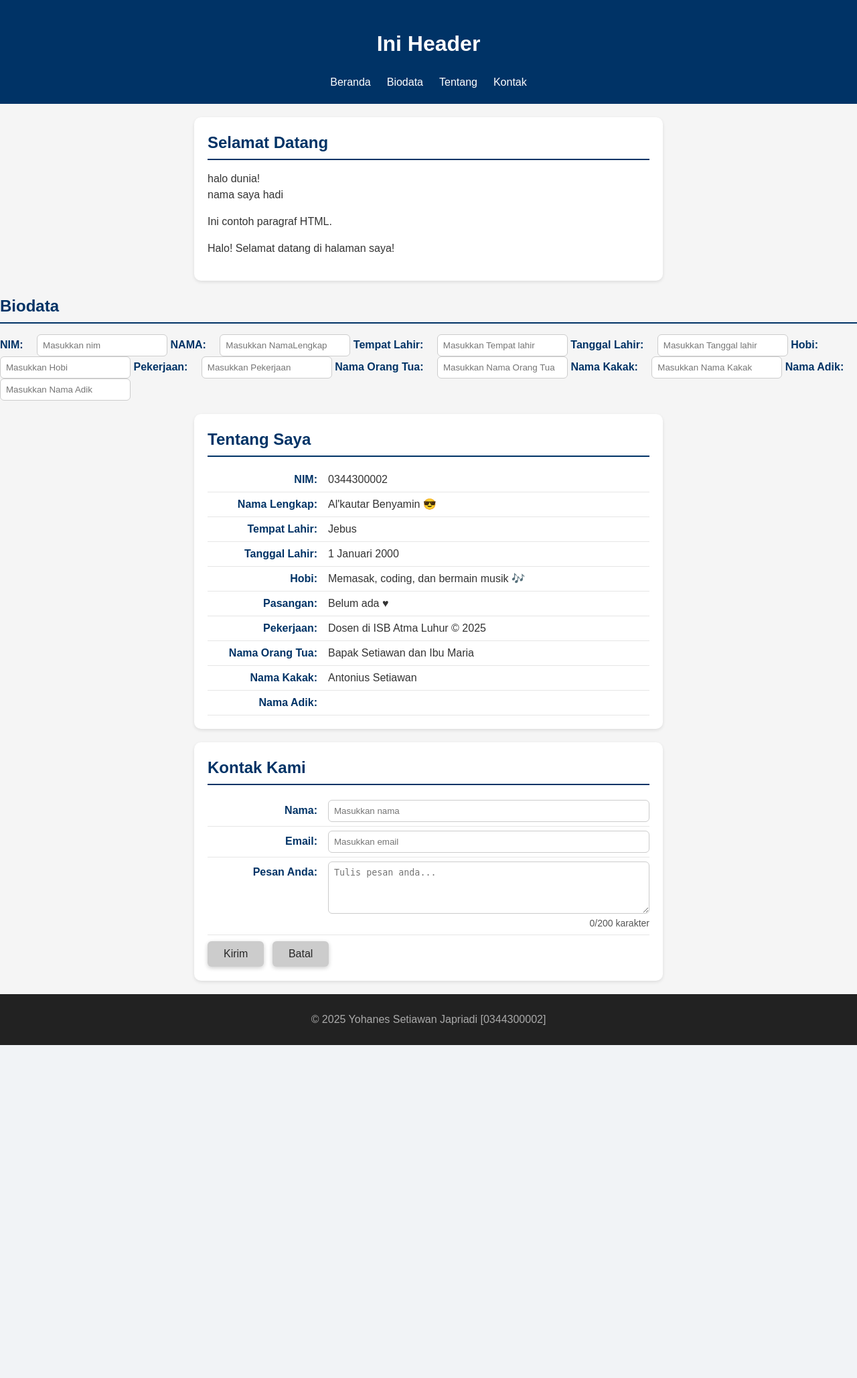
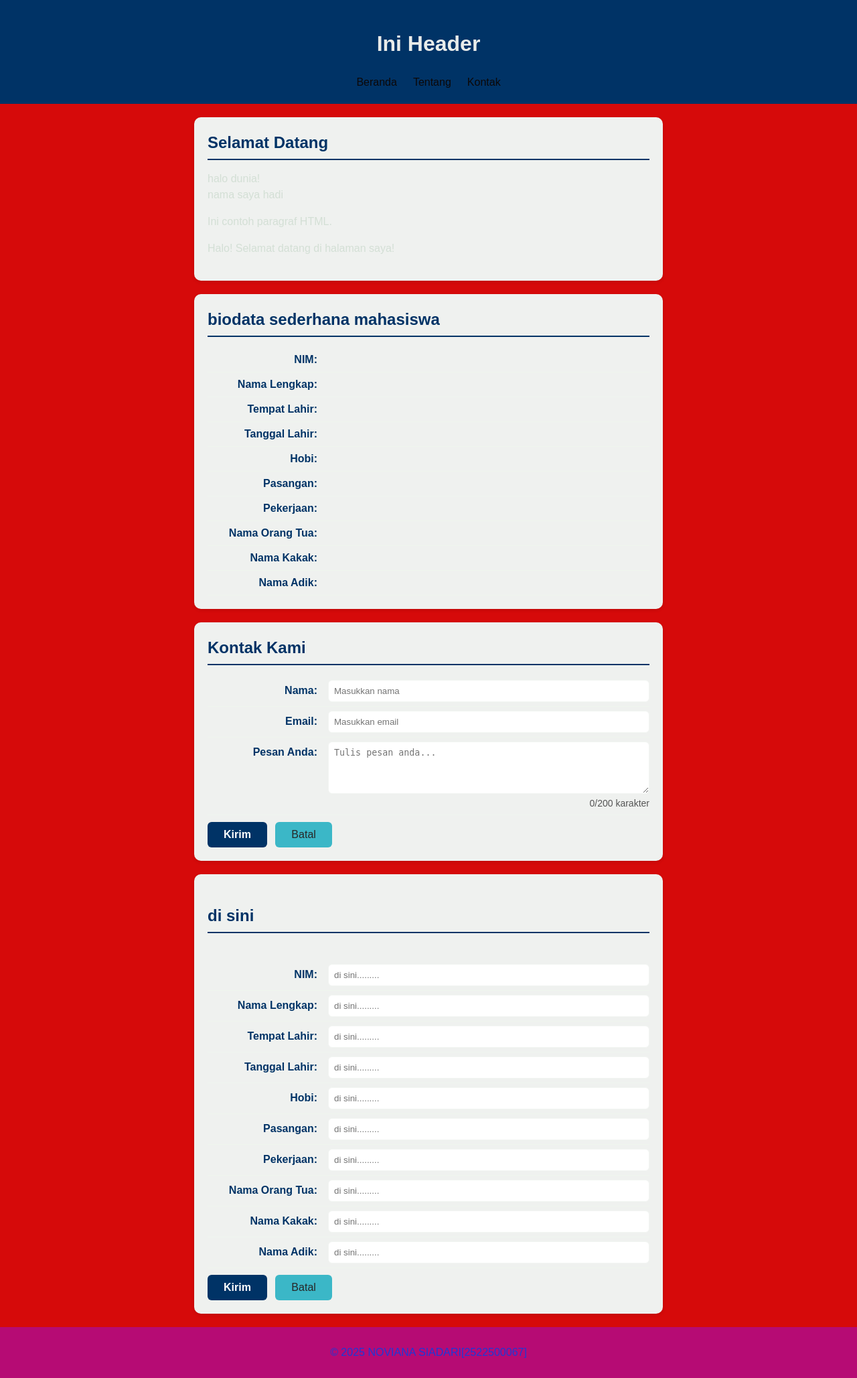
Before and after one commit to 2522500052/2522500052-GB1J-SIGB1J-2526O, a PHP site: the page made by pertemuan-08/bahan UTS PWD/index.php in a window 1280 px wide. Shown: the whole page at 67% size. Before the commit the page ends 1560 px from the top, so only its background shows below. Run offline with PHP 8.4, Linux system fonts and the light colour scheme.

Commit message:
memperbaiki index.php karena hasilnya salah diawal

```diff
--- a/pertemuan-08/bahan UTS PWD/index.php
+++ b/pertemuan-08/bahan UTS PWD/index.php
@@ -1,24 +1,20 @@
+<!DOCTYPE html>
+<html lang="en">
 <?php
 session_start();
-
-$sesnama = "";
-if (isset($_SESSION["sesnama"])):
-  $sesnama = $_SESSION["sesnama"];
-endif;
-
-$sesemail = "";
-if (isset($_SESSION["sesemail"])):
-  $sesemail = $_SESSION["sesemail"];
-endif;
-
-$sespesan = "";
-if (isset($_SESSION["sespesan"])):
-  $sespesan = $_SESSION["sespesan"];
-endif;
+$sesemail = $_SESSION["txtEmail"] ?? "";
+$sespesan = $_SESSION["txtPesan"] ?? "";
+$sesnim = $_SESSION["sesnim"] ?? "";
+$sesnama = $_SESSION["txtnamalengkap"] ?? "";
+$sestempatlahir = $_SESSION["txttempatlahir"] ?? "";
+$sestanggallahir = $_SESSION["txttanggallahir"] ?? "";
+$seshobi = $_SESSION["txthobi"] ?? "";
+$sespasangan = $_SESSION["txtpasangan"] ?? "";
+$sespekerjaan = $_SESSION["txtpekerjaan"] ?? "";
+$sesnamaortu = $_SESSION["txtnamaortu"] ?? "";
+$sesnamakakak = $_SESSION["txtnamakakak"] ?? "";
+$sesnamaadik = $_SESSION["txtnamaadik"] ?? "";
 ?>
-
-<!DOCTYPE html>
-<html lang="en">
 
 <head>
   <meta charset="UTF-8">
@@ -36,9 +32,9 @@ endif;
     <nav>
       <ul>
         <li><a href="#home">Beranda</a></li>
-        <li><a href="#biodata">Biodata</a></li>
         <li><a href="#about">Tentang</a></li>
         <li><a href="#contact">Kontak</a></li>
+
       </ul>
     </nav>
   </header>
@@ -53,86 +49,40 @@ endif;
       <p>Ini contoh paragraf HTML.</p>
     </section>
 
-    <section id="biodata">
-      <h2>Biodata</h2>
-      <form action="proses.php" method="POST">
+    <section id="about">
+      <?php
+          $nim = "2522500052";
+          $Nama_Lengkap = "Noviana siadari;";
+          $Tempat_Lahir = "Bangai";
+          $Tanggal_Lahir = "09 agustus 2006";
+          $hobi = "menyanyi";
+          $Pasangan = "jomblo&hearts;";
+          $Pekerjaan = "karyawan laundry;";
+          $Nama_orang_tua ="Nama Ayah saya adalah Antonius siadari dan ibu saya Netty sinaga;";
+          $Nama_kakak = "saya memiliki 6 orang kakak";
+          $Nama_adik = "saya memiliki 2 orang adik";
+      ?>
 
-        <label for="txtNim"><span>NIM:</span>
-          <input type="NIM" id="txtNim" name="txtNim" placeholder="Masukkan nim" required autocomplete="Nim">
-        </label>
-
-        <label for="txtNamaLengkap"><span>NAMA:</span>
-          <input type="NamaLengkap" id="txtNamaLengkap" name="txtNamaLengkap" placeholder="Masukkan NamaLengkap" required autocomplete="Nama">
-        </label>
-
-        <label for="txtTempatLahir"><span>Tempat Lahir:</span>
-          <input type="Tempat Lahir" id="txtTempatLahir" name="txtTempatLahir" placeholder="Masukkan Tempat lahir" required autocomplete="Tempat Lahir">
-        </label>
-
-        <label for="txtTanggalLahir"><span>Tanggal Lahir:</span>
-          <input type="Tanggal Lahir" id="txtTanggalLahir" name="txtTanggalLahir" placeholder="Masukkan Tanggal lahir" required autocomplete="Tanggal Lahir">
-        </label>
-
-        <label for="txtHobi"><span>Hobi:</span>
-          <input type="Hobi" id="txtHobi" name="txtHobi" placeholder="Masukkan Hobi" required autocomplete="Hobi">
-        </label>
-
-        <label for="txtPekerjaan"><span>Pekerjaan:</span>
-          <input type="Pekerjaan" id="txtPekerjaan" name="txtPekerjaan" placeholder="Masukkan Pekerjaan" required autocomplete="Pekerjaan">
-        </label>
-
-        <label for="txtNamaOrangTua"><span>Nama Orang Tua:</span>
-          <input type="Nama Orang Tua" id="txtNamaOrangTua" name="txtNamaOrangTua" placeholder="Masukkan Nama Orang Tua" required autocomplete="Nama Orang Tua">
-        </label>
-
-        <label for="txtNamaKakak"><span>Nama Kakak:</span>
-          <input type="Nama Kakak" id="txtNamaKakak" name="txtNamaKakak" placeholder="Masukkan Nama Kakak" required autocomplete="Nama Kakak">
-        </label>
-
-        <label for="txtNamaAdik"><span>Nama Adik:</span>
-          <input type="Nama Adik" id="txtNamaAdik" name="txtNamaAdik" placeholder="Masukkan Nama Adik" required autocomplete="Nama Adik">
-        </label>
-
-        </label>
-
-
+      <h2>biodata sederhana mahasiswa</h2>
+      <p><strong>NIM:</strong><?php echo $sesnim?> </p>
+      <p><strong>Nama Lengkap:</strong><?php echo $sesnama?></p>
+      <p><strong>Tempat Lahir:</strong><?php echo $sestempatlahir?></p>
+      <p><strong>Tanggal Lahir:</strong> <?php echo $sestanggallahir?></p>
+      <p><strong>Hobi:</strong><?php echo $seshobi?></p>
+      <p><strong>Pasangan:</strong> <?php echo $sespasangan ?></p>
+      <p><strong>Pekerjaan:</strong><?php echo $sespekerjaan?></p>
+      <p><strong>Nama Orang Tua:</strong> <?php echo $sesnamaortu?></p>
+      <p><strong>Nama Kakak:</strong> <?php echo $sesnamakakak?></p>
+      <p><strong>Nama Adik:</strong> <?php echo $sesnamaadik?></p>
     </section>
 
-    <section id="about">
-      <?php
-      $nim = 2511500010;
-      $NIM = '0344300002';
-      $nama = "Say'yid Abdullah";
-      $Nama = 'Al\'kautar Benyamin';
-      $tempat = "Jebus";
-      ?>
-      <h2>Tentang Saya</h2>
-      <p><strong>NIM:</strong>
-        <?php
-        echo $NIM;
-        ?>
-      </p>
-      <p><strong>Nama Lengkap:</strong>
-        <?php
-        echo $Nama;
-        ?> &#128526;
-      </p>
-      <p><strong>Tempat Lahir:</strong> <?php echo $tempat; ?></p>
-      <p><strong>Tanggal Lahir:</strong> 1 Januari 2000</p>
-      <p><strong>Hobi:</strong> Memasak, coding, dan bermain musik &#127926;</p>
-      <p><strong>Pasangan:</strong> Belum ada &hearts;</p>
-      <p><strong>Pekerjaan:</strong> Dosen di ISB Atma Luhur &copy; 2025</p>
-      <p><strong>Nama Orang Tua:</strong> Bapak Setiawan dan Ibu Maria</p>
-      <p><strong>Nama Kakak:</strong> Antonius Setiawan</p>
-      <p><strong>Nama Adik:</strong> <?php echo $sespesan ?></p>
-    </section>
 
     <section id="contact">
       <h2>Kontak Kami</h2>
-      <form action="proses.php" method="POST">
+      <form action="  " method="POST">
 
-        <label for="txtNama"><span>Nama:</span>
-          <input type="text" id="txtNama" name="txtNama" placeholder="Masukkan nama" required autocomplete="name">
+        <label for="txtnama"><span>Nama:</span>
+          <input type="text" id="txtnama" name="txtnama" placeholder="Masukkan nama" required autocomplete="name">
         </label>
 
         <label for="txtEmail"><span>Email:</span>
@@ -148,14 +98,62 @@ endif;
         <button type="submit">Kirim</button>
         <button type="reset">Batal</button>
       </form>
+</section>
 
-      <?php if (!empty($sesnama)): ?>
-        <br><hr>
-        <h2>Yang menghubungi kami</h2>
-        <p><strong>Nama :</strong> <?php echo $sesnama ?></p>
-        <p><strong>Email :</strong> <?php echo $sesemail ?></p>
-        <p><strong>Pesan :</strong> <?php echo $sespesan ?></p>
-      <?php endif; ?>
+
+
+
+  <section id="contact">
+      <br><h2> di sini</h2></br>
+      <form action="ulangan.php" method="POST">
+
+        <label for="txtnim"><span>NIM:</span>
+          <input type="Nim" id="txtnim" name="txtnim" placeholder="di sini........." required autocomplete="nim">
+        </label>
+
+        <label for="txtnamalengkap"><span>Nama Lengkap:</span>
+          <input type="Nama" id="txtnamalengkap" name="txtnamalengkap" placeholder="di sini........." required autocomplete="nama">
+        </label>
+
+        <label for="txttempatlahir"><span>Tempat Lahir:</span>
+          <input type="Tempat lahir" id="txttempatlahir" name="txttempatlahir" placeholder="di sini........." required autocomplete="email">
+        </label>
+
+        <label for="txttanggallahir"><span>Tanggal Lahir:</span>
+          <input type="Tanggal lahir" id="txttanggallahir" name="txttanggallahir" placeholder="di sini........." required autocomplete="email">
+        </label>
+
+        <label for="txthobi"><span>Hobi:</span>
+          <input type="hobi" id="txthobi" name="txthobi" placeholder="di sini........." required autocomplete="email">
+        </label>
+
+        <label for="txtpasangan"><span>Pasangan:</span>
+          <input type="pasangan" id="txtpasangan" name="txtpasangan" placeholder="di sini........." required autocomplete="email">
+        </label>
+
+
+        <label for="txtpekerjaan"><span>Pekerjaan:</span>
+          <input type="pekerjaan" id="txtpekerjaan" name="txtpekerjaan" placeholder="di sini........." required autocomplete="email">
+        </label>
+
+        <label for="txtnamaortu"><span>Nama Orang Tua:</span>
+          <input type="nama orang tua" id="txtnamaortu" name="txtnamaortu" placeholder="di sini........." required autocomplete="email">
+        </label>
+
+        <label for="txtnamakakak"><span>Nama Kakak:</span>
+          <input type="nama kakak" id="txtnamakakak" name="txtnamakakak" placeholder="di sini........." required autocomplete="email">
+        </label>
+
+        <label for="txtnamaadik"><span>Nama Adik:</span>
+          <input type="nama adik" id="txtnamadik" name="txtnamaadik" placeholder="di sini........." required autocomplete="email">
+        </label>
+
+
+
+        <button type="submit">Kirim</button>
+        <button type="reset">Batal</button>
+      </form>
+
 
 
 
@@ -163,7 +161,7 @@ endif;
   </main>
 
   <footer>
-    <p>&copy; 2025 Yohanes Setiawan Japriadi [0344300002]</p>
+    <p>&copy; 2025 NOVIANA SIADARI[2522500067]</p>
   </footer>
 
   <script src="script.js"></script>
--- a/pertemuan-08/bahan UTS PWD/style.css
+++ b/pertemuan-08/bahan UTS PWD/style.css
@@ -5,14 +5,14 @@
 body {
   margin: 0;
   font-family: Arial, sans-serif;
-  background: #f5f5f5;
-  color: #333;
+  background: #d60a0a;
+  color: #d3dfd5;
   line-height: 1.5;
 }
 
 header {
   background: #003366;
-  color: #fff;
+  color: #e9ecea;
   padding: 20px;
   text-align: center;
 }
@@ -26,7 +26,7 @@ header ul {
 }
 
 header li a {
-  color: #fff;
+  color: #0c0808;
   text-decoration: none;
   padding: 6px 12px;
 }
@@ -38,21 +38,21 @@ header li a:hover {
 }
 
 header li a:focus {
-  outline: 2px solid #fff;
+  outline: 2px solid hsl(114, 33%, 88%);
   outline-offset: 2px;
   border-radius: 6px;
-  background-color: rgba(255, 255, 255, 0.15);
+  background-color: rgba(109, 93, 93, 0.15);
 }
 
 header li a:active {
-  background-color: #cc04a1;
+  background-color: #f51aea;
   transform: translateY(1px);
 }
 
 #home:target~header nav a[href="#home"],
 #about:target~header nav a[href="#about"],
 #contact:target~header nav a[href="#contact"] {
-  background: #fff;
+  background: #f0f3f0;
   color: #003366;
   font-weight: bold;
   border-radius: 6px;
@@ -62,7 +62,7 @@ header li a:active {
 #home,
 #about,
 #contact {
-  background-color: #ffffff;
+  background-color: #eff1ef;
   border-radius: 10px;
   padding: 20px;
   max-width: 700px;
@@ -72,8 +72,7 @@ header li a:active {
 
 #home h2,
 #about h2,
-#contact h2,
-#biodata h2 {
+#contact h2 {
   color: #003366;
   border-bottom: 2px solid #003366;
   padding-bottom: 6px;
@@ -86,19 +85,17 @@ header li a:active {
 }
 
 #about p,
-#contact label,
 #contact label {
   display: flex;
   justify-content: flex-start;
   align-items: baseline;
   margin: 0;
   padding: 6px 0;
-  border-bottom: 1px solid #e6e6e6;
+  border-bottom: 1px solid #eff5ee;
 }
 
 #about strong,
-#contact label>span,
-#biodata label>span {
+#contact label>span {
   min-width: 180px;
   color: #003366;
   font-weight: 600;
@@ -108,11 +105,9 @@ header li a:active {
 }
 
 #contact input,
-#contact textarea,
-#biodata input,
-#biodata textarea {
+#contact textarea {
   flex: 1;
-  border: 1px solid #ccc;
+  border: 1px solid #f2f5f2;
   border-radius: 6px;
   padding: 8px;
   color: #000;
@@ -121,8 +116,7 @@ header li a:active {
   box-sizing: border-box;
 }
 
-#contact button, #biodata button {
-
+#contact button {
   margin-top: 10px;
   display: inline-block;
   padding: 10px 24px;
@@ -134,32 +128,32 @@ header li a:active {
   margin-right: 8px;
 }
 
-#contact button, #biodata button[type="submit"] {
+#contact button[type="submit"] {
   background-color: #003366;
   color: #fff;
   font-weight: 600;
 }
 
-#contact button, #biodata button[type="reset"] {
-  background-color: #b4b4b4;
+#contact button[type="reset"] {
+  background-color: #3bb7c7;
   color: #272727;
   font-weight: 500;
 }
 
-#contact button, #biodata button[type="submit"]:hover {
-  background-color: #0379ee;
+#contact button[type="submit"]:hover {
+  background-color: #f58e18;
   transform: translateY(-1px);
   box-shadow: 0 2px 6px rgba(0, 0, 0, 0.2);
 }
 
-#contact button, #biodata button[type="reset"]:hover {
-  background-color: #cccccc;
+#contact button[type="reset"]:hover {
+  background-color: #250707;
   transform: translateY(-1px);
 }
 
 footer {
-  background: #222;
-  color: #aaa;
+  background: #b60b74;
+  color: #1e39d6;
   text-align: center;
   padding: 10px;
 }
@@ -168,7 +162,7 @@ footer {
   display: none;
   background: none;
   border: none;
-  color: #fff;
+  color: #3c4b52;
   font-size: 28px;
   cursor: pointer;
 }
@@ -184,7 +178,7 @@ footer {
   nav {
     display: none;
     flex-direction: column;
-    background: #003366;
+    background: #8aca22;
     width: 100%;
     padding: 5px 0;
   }
@@ -216,8 +210,8 @@ footer {
   header li a {
     display: block;
     padding: 12px 14px;
-    border: 1px solid rgba(255, 255, 255, .35);
-    background: rgba(255, 255, 255, .08);
+    border: 1px solid rgba(145, 21, 21, 0.35);
+    background: #8046ec14;
     backdrop-filter: saturate(120%);
   }
 
```
Also changed, not shown: pertemuan-08/bahan UTS PWD/README.md.
